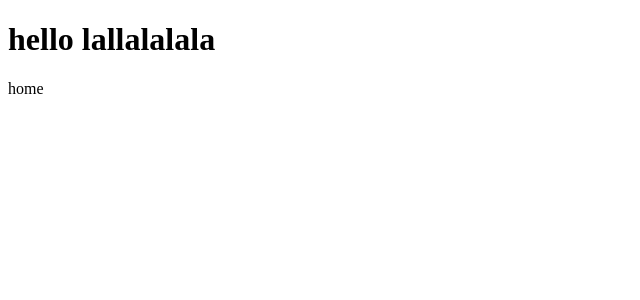
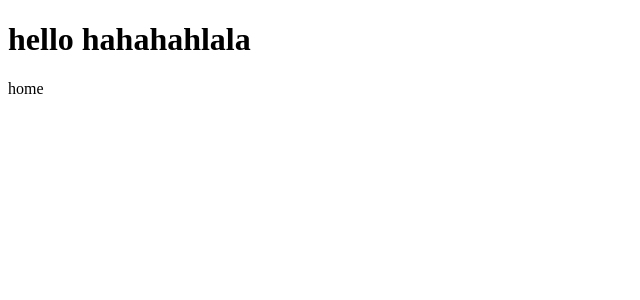
Before and after one commit to fristGroup/firstGroup, a Vue app: page / in a window 1280 px wide. Shown: the top 300 px of the page, without its empty margins (0-640 px from the left). Built offline with nearby package versions, Linux system fonts and the light colour scheme.

Commit message:
更新app

```diff
--- a/src/App.vue
+++ b/src/App.vue
@@ -1,6 +1,6 @@
 <template>
   <div>
-    <h1>hello lallalalala</h1>
+    <h1>hello hahahahlala</h1>
     <router-view></router-view>
   </div>
 </template>
```
